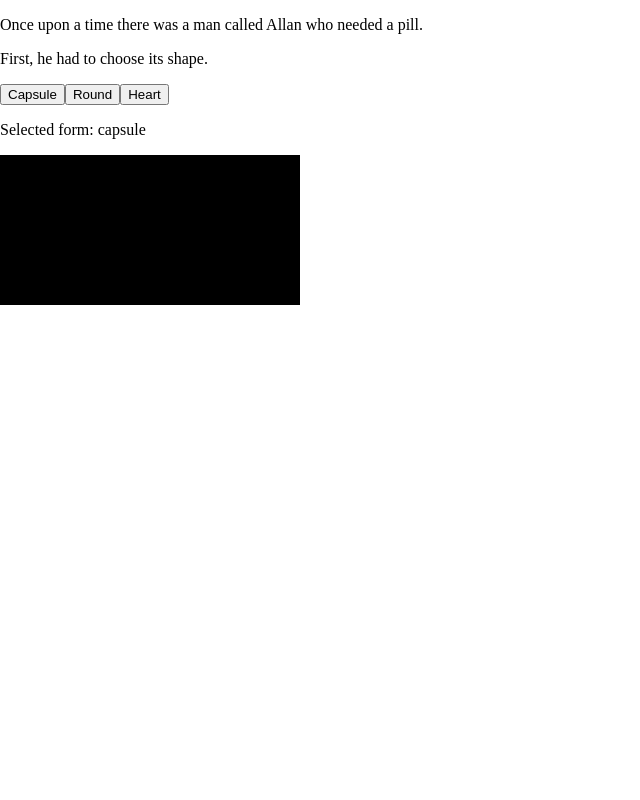
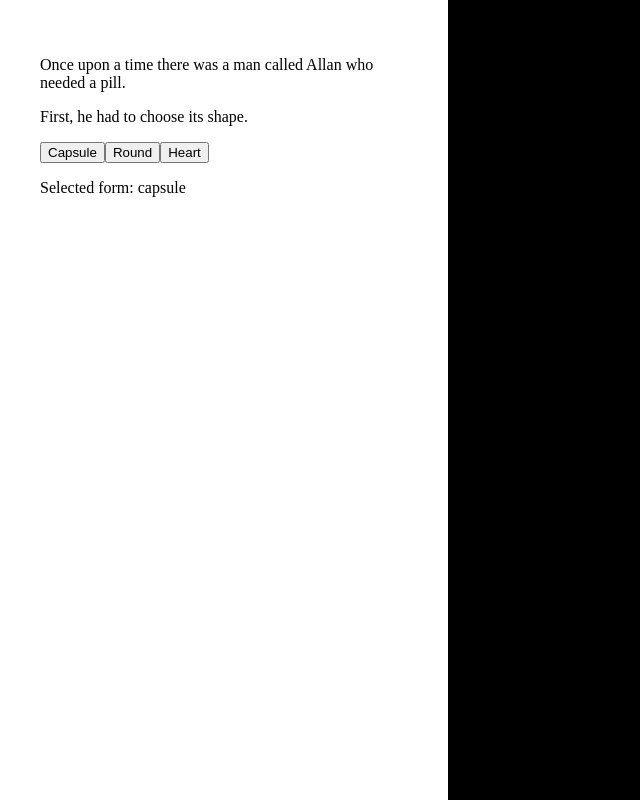
Before and after one commit to saadondaniella/configurator, a React (Vite) app: page / in a window 1280 px wide. Shown: the whole page, without its empty margins (0-640 px from the left). Built offline with nearby package versions, Linux system fonts and the light colour scheme; no server answers.

Commit message:
Add return 3D-scene

```diff
--- a/src/App.css
+++ b/src/App.css
@@ -1,18 +1,24 @@
-*{
-box-sizing: border-box;
+* {
+  box-sizing: border-box;
 }
 
-body {
+html,
+body,
+#root {
   margin: 0;
+  width: 100%;
+  min-height: 100%;
 }
 
 .app {
   display: flex;
-  min-height: 100vh;
+  width: 100%;
+  height: 100vh;
 }
 
 .story-panel {
   width: 35%;
+  height: 100vh;
   padding: 40px;
 }
 
@@ -22,7 +28,7 @@ body {
 }
 
 .three-scene canvas {
+  display: block;
   width: 100%;
   height: 100%;
-  display: block;
 }
--- a/src/App.jsx
+++ b/src/App.jsx
@@ -7,7 +7,7 @@ function App() {
   const [form, setForm] = useState("capsule");
 
   return (
-    <main ClassName="app">
+    <main className="app">
       <StoryPanel form={form} setForm={setForm} />
       <ThreeScene form={form} />
     </main>
--- a/src/component/StoryPanel.jsx
+++ b/src/component/StoryPanel.jsx
@@ -1,6 +1,6 @@
 function StoryPanel({ form, setForm }) {
   return (
-    <section Classname="Story-Panel">
+    <section className="story-panel">
       <p>Once upon a time there was a man called Allan who needed a pill. </p>
       <p>First, he had to choose its shape.</p>
       <button onClick={() => setForm("capsule")}>Capsule</button>
--- a/src/component/ThreeScene.jsx
+++ b/src/component/ThreeScene.jsx
@@ -108,7 +108,11 @@ function ThreeScene({ form }) {
     };
   }, []);
 
-  return <canvas ref={canvasRef}></canvas>;
+  return (
+    <div className="three-scene">
+      <canvas ref={canvasRef}></canvas>
+    </div>
+  );
 }
 
 export default ThreeScene;
```
